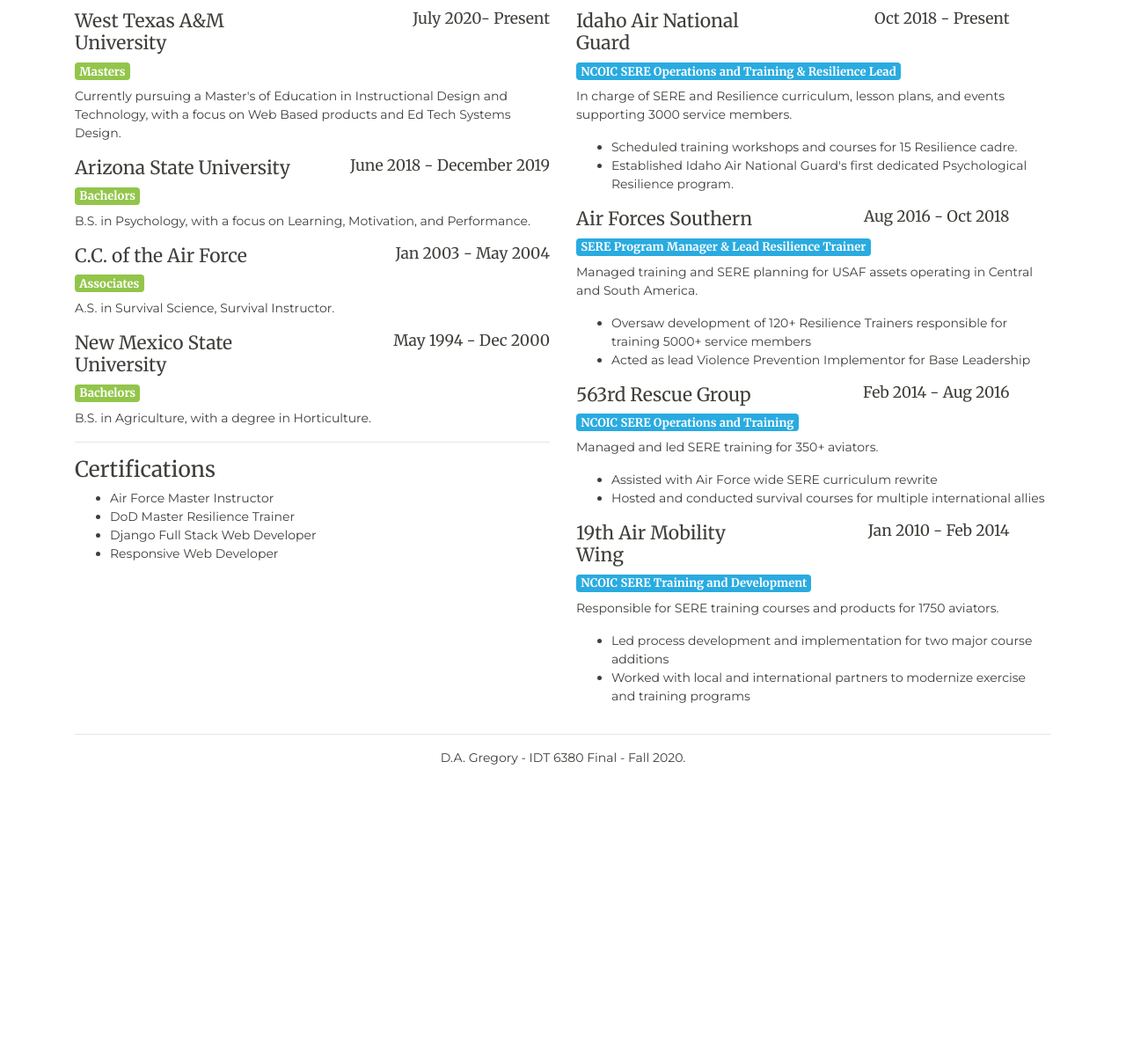
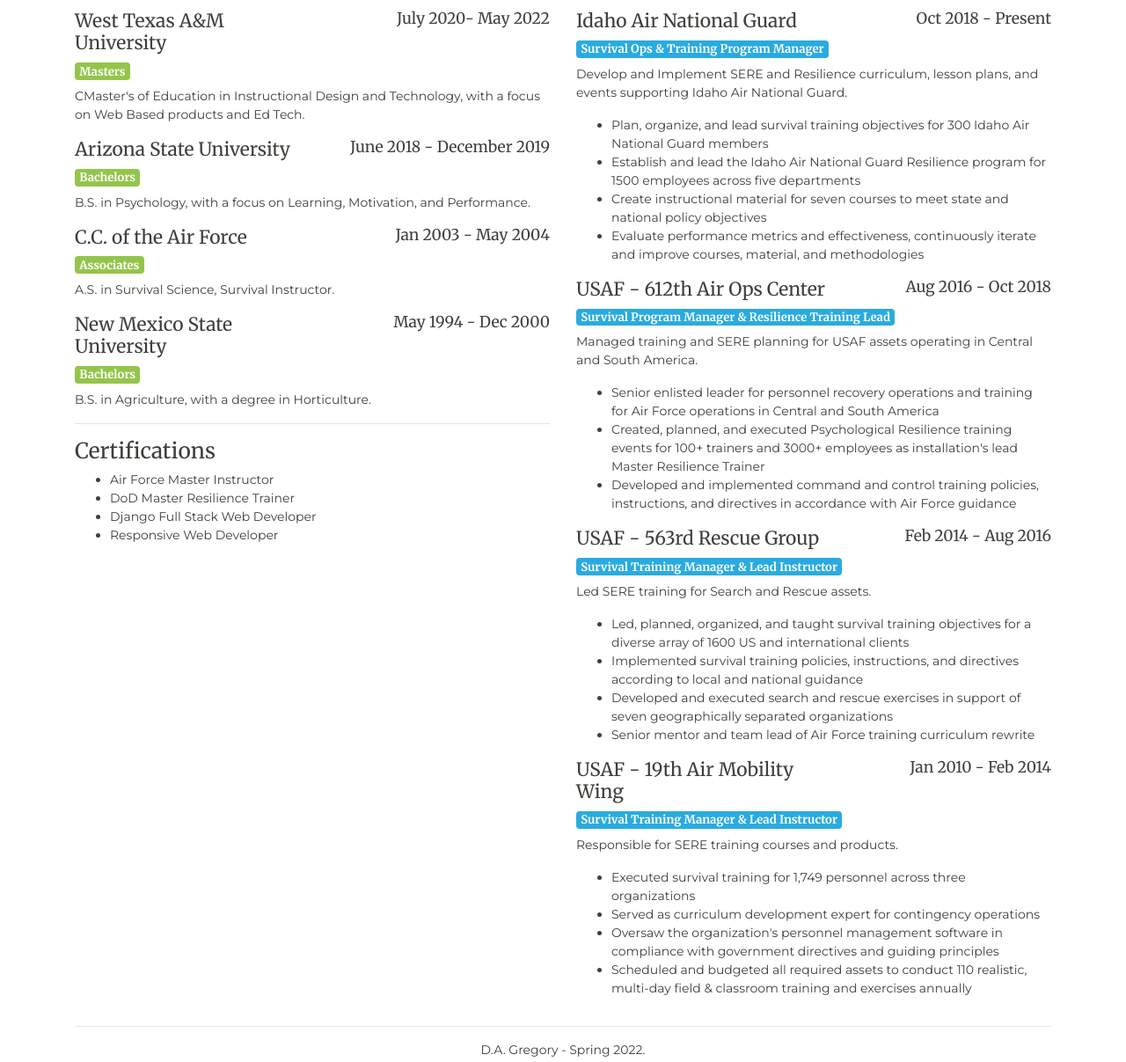
Before and after one commit to Ditrain/dagregory-idt-portfolio, a plain HTML site: page resume.html in a window 1280 px wide. Shown: the part 320-1527 px from the top of the page at 88% size. Before the commit the page ends 1208 px from the top, so only its background shows below. Drawn offline with Linux system fonts and the light colour scheme.

Commit message:
udpadte for job search

```diff
--- a/resume.html
+++ b/resume.html
@@ -60,12 +60,12 @@
             <h4>West Texas A&M University</h4>
           </div>
           <div class="col-6">
-            <h5 class="text-right"><span aria-hidden="true"></span>July 2020- Present</h5>
+            <h5 class="text-right"><span aria-hidden="true"></span>July 2020- May 2022</h5>
           </div>
         </div>
         <h5><span class="badge badge-success">Masters</span></h5>
-        <p>Currently pursuing a Master's of Education in Instructional Design and Technology, with a focus on
-          Web Based products and Ed Tech Systems Design.
+        <p>CMaster's of Education in Instructional Design and Technology, with a focus on
+          Web Based products and Ed Tech.
         </p>
         <div class="row">
           <div class="col-6">
@@ -110,62 +110,81 @@
         <h3>Experience</h3>
         <hr>
         <div class="row">
-          <div class="col-5">
+          <div class="col-7">
             <h4>Idaho Air National Guard</h4>
           </div>
-          <div class="col-6">
+          <div class="col-5">
             <h5 class="text-right"><span aria-hidden="true"></span> Oct 2018 - Present</h5>
           </div>
         </div>
-        <h5><span class="badge badge-info">NCOIC SERE Operations and Training & Resilience Lead</span></h5>
-        <p>In charge of SERE and Resilience curriculum, lesson plans, and events supporting 3000 service members.</p>
+        <h5><span class="badge badge-info">Survival Ops & Training Program Manager</span></h5>
+        <p>Develop and Implement SERE and Resilience curriculum, lesson plans, and events supporting Idaho Air National Guard.</p>
         <ul>
-          <li>
-            Scheduled training workshops and courses for 15 Resilience cadre.
-          </li>
-          <li>Established Idaho Air National Guard's first dedicated Psychological Resilience program.</li>
+          <li>Plan, organize, and lead survival training objectives for 300 Idaho Air National Guard members</li>
+          <li>Establish and lead the Idaho Air National Guard Resilience program for 1500 employees across five departments</li>
+          <li>Create instructional material for seven courses to meet state and national policy objectives</li>
+          <li>Evaluate performance metrics and effectiveness, continuously iterate and improve courses, material, and methodologies</li>
         </ul>
         <div class="row">
+          <div class="col-7">
+            <h4>USAF - 612th Air Ops Center</h4>
+          </div>
           <div class="col-5">
-            <h4>Air Forces Southern</h4>
-          </div>
-          <div class="col-6">
             <h5 class="text-right"><span aria-hidden="true"></span> Aug 2016 - Oct 2018</h5>
           </div>
         </div>
-        <h5><span class="badge badge-info">SERE Program Manager & Lead Resilience Trainer</span></h5>
+        <h5><span class="badge badge-info">Survival Program Manager & Resilience Training Lead</span></h5>
         <p>Managed training and SERE planning for USAF assets operating in Central and South America.</p>
         <ul>
-          <li>Oversaw development of 120+ Resilience Trainers responsible for training 5000+ service members</li>
-          <li>Acted as lead Violence Prevention Implementor for Base Leadership</li>
+          <li>
+            Senior enlisted leader for personnel recovery operations and training for Air Force operations in Central and South
+            America
+          </li>
+          <li>
+            Created, planned, and executed Psychological Resilience training events for 100+ trainers and 3000+ employees as
+            installation's lead Master Resilience Trainer
+          </li>
+          <li>
+            Developed and implemented command and control training policies, instructions, and directives in accordance with Air Force guidance
+          </li>
         </ul>
         <div class="row">
+          <div class="col-7">
+            <h4>USAF - 563rd Rescue Group</h4>
+          </div>
           <div class="col-5">
-            <h4>563rd Rescue Group</h4>
-          </div>
-          <div class="col-6">
             <h5 class="text-right"><span aria-hidden="true"></span> Feb 2014 - Aug 2016</h5>
           </div>
         </div>
-        <h5><span class="badge badge-info">NCOIC SERE Operations and Training</span></h5>
-        <p>Managed and led SERE training for 350+ aviators.</p>
+        <h5><span class="badge badge-info">Survival Training Manager & Lead Instructor</span></h5>
+        <p>Led SERE training for Search and Rescue assets.</p>
         <ul>
-          <li>Assisted with Air Force wide SERE curriculum rewrite</li>
-          <li>Hosted and conducted survival courses for multiple international allies</li>
+          <li>Led, planned, organized, and taught survival training objectives for a diverse array of 1600 US and international clients</li>
+          <li>Implemented survival training policies, instructions, and directives according to local and national guidance</li>
+          <li>Developed and executed search and rescue exercises in support of seven geographically separated organizations</li>
+          <li>Senior mentor and team lead of Air Force training curriculum rewrite</li>
         </ul>
         <div class="row">
+          <div class="col-7">
+            <h4>USAF - 19th Air Mobility Wing</h4>
+          </div>
           <div class="col-5">
-            <h4>19th Air Mobility Wing</h4>
-          </div>
-          <div class="col-6">
             <h5 class="text-right"><span aria-hidden="true"></span> Jan 2010 - Feb 2014</h5>
           </div>
         </div>
-        <h5><span class="badge badge-info">NCOIC SERE Training and Development</span></h5>
-        <p>Responsible for SERE training courses and products for 1750 aviators.</p>
+        <h5><span class="badge badge-info">Survival Training Manager & Lead Instructor</span></h5>
+        <p>Responsible for SERE training courses and products.</p>
         <ul>
-          <li>Led process development and implementation for two major course additions</li>
-          <li>Worked with local and international partners to modernize exercise and training programs</li>
+          <li>Executed survival training for 1,749 personnel across three organizations</li>
+          <li>Served as curriculum development expert for contingency operations</li>
+          <li>
+            Oversaw the organization's personnel management software in compliance with government directives and guiding
+            principles
+          </li>
+          <li>
+            Scheduled and budgeted all required assets to conduct 110 realistic, multi-day field & classroom training and exercises
+            annually
+          </li>
         </ul>
       </div>
     </div>
@@ -174,7 +193,7 @@
       <div class="container">
         <div class="row">
           <div class="col-12">
-            <p>D.A. Gregory - IDT 6380 Final - Fall 2020.</p>
+            <p>D.A. Gregory - Spring 2022.</p>
           </div>
         </div>
       </div>
```
Also changed, not shown: about.html (+8 -13 lines), thank.html (+1 -1 lines), images/strengths-screen-cap.PNG (added), images/wellness-wheel-screen-cap.PNG (added).
